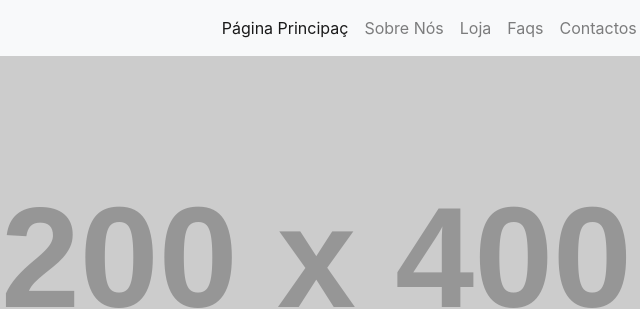
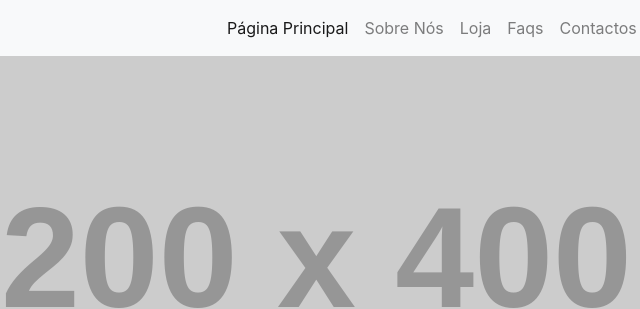
Before and after one commit to DiogoRibeiroCorreia/expressdrive, a plain HTML site: page index.html in a window 1280 px wide. Shown: the top 309 px of the page, 363-1003 px from the left. Drawn offline with nearby package versions, Linux system fonts and the light colour scheme; placeholder pictures from the web are drawn by us.

Commit message:
Correção menu

```diff
--- a/index.html
+++ b/index.html
@@ -22,7 +22,7 @@
         <div class="collapse navbar-collapse" id="navbarText">
           <ul class="navbar-nav ml-auto">
             <li class="nav-item active">
-              <a class="nav-link" href="#">Página Principaç <span class="sr-only">(current)</span></a>
+              <a class="nav-link" href="#">Página Principal <span class="sr-only">(current)</span></a>
             </li>
             <li class="nav-item">
               <a class="nav-link" href="#">Sobre Nós</a>
```
